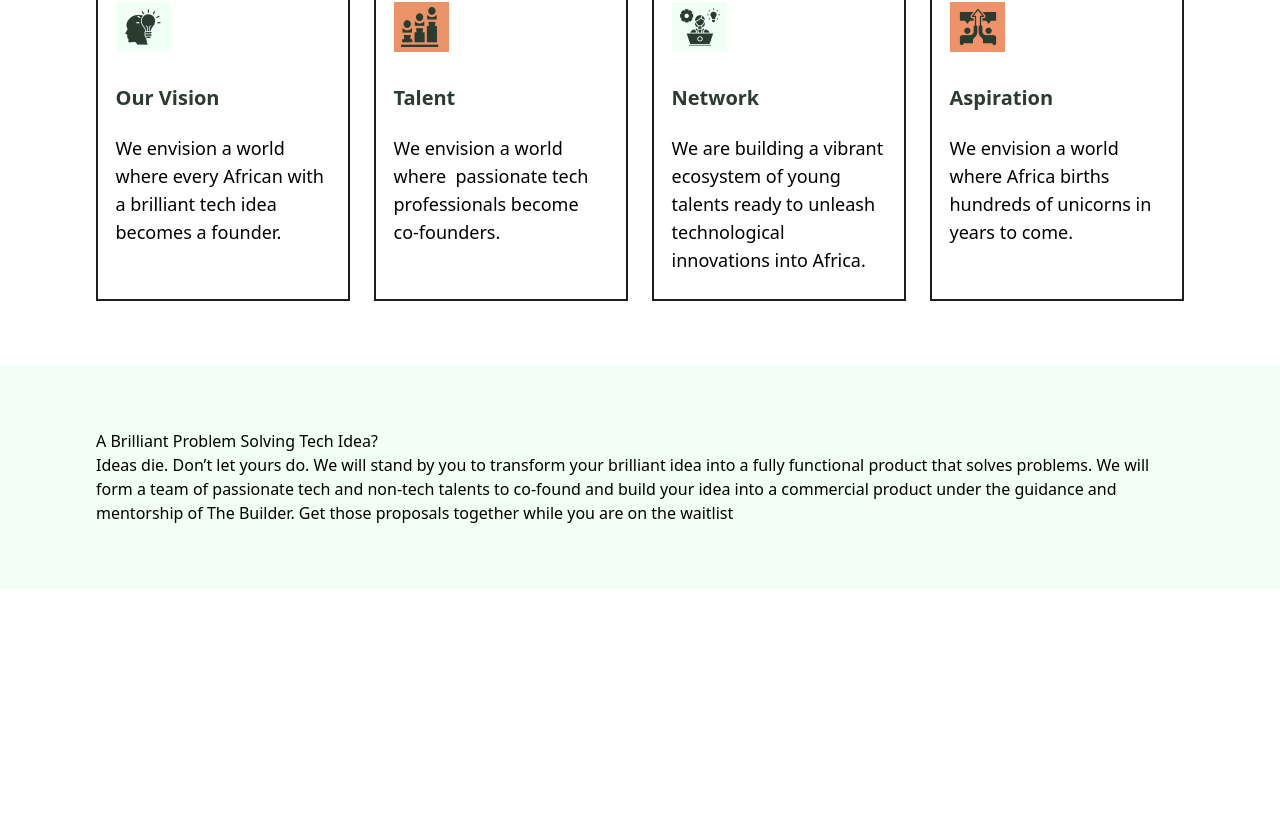
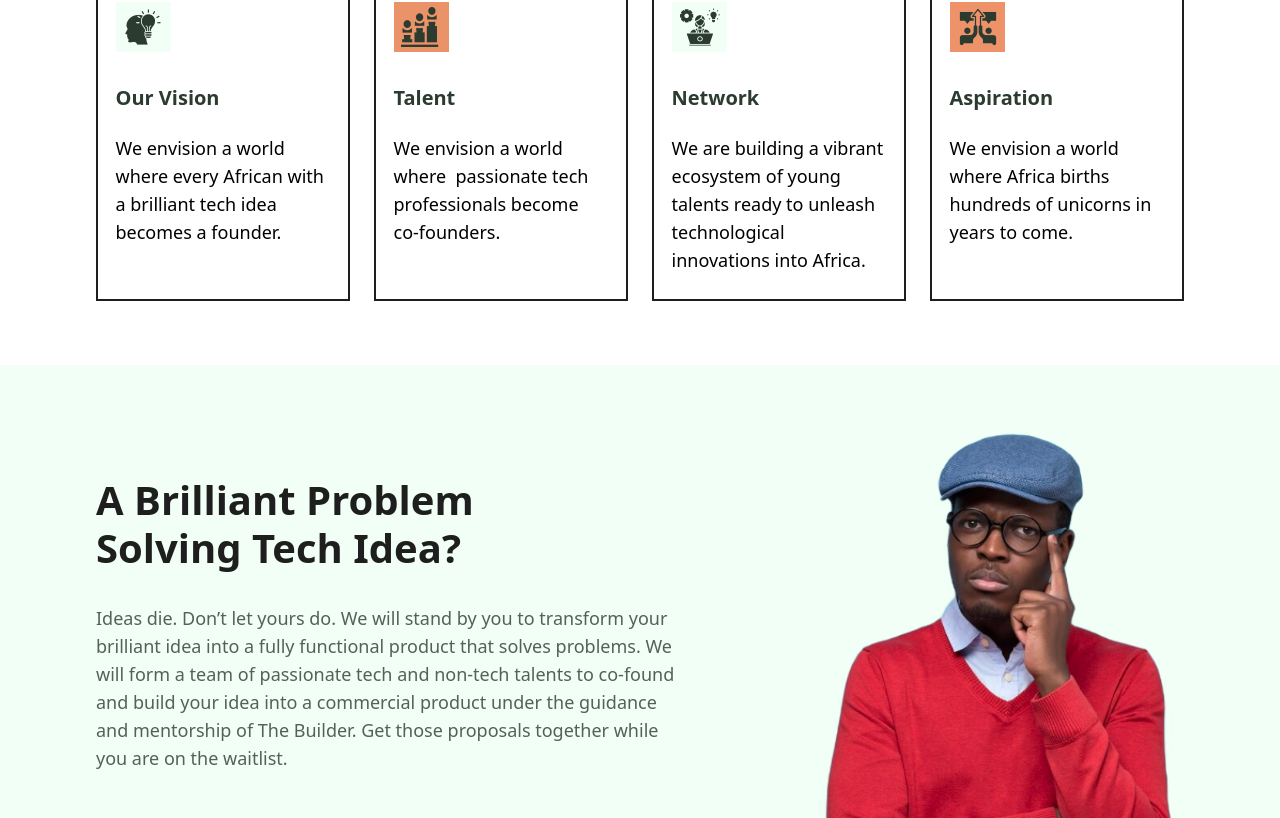
Before and after one commit to BowaDAO/Beud, a React (Vite) app: page / in a window 1280 px wide. Shown: the part 1100-1918 px from the top of the page. Before the commit the page ends 1689 px from the top, so only its background shows below. Built offline with nearby package versions, Linux system fonts and the light colour scheme.

Commit message:
idea container

```diff
--- a/src/constants/images.jsx
+++ b/src/constants/images.jsx
@@ -1,3 +1,5 @@
 import heroimage from "../assets/Images/heroimage.png";
+import idea from "../assets/Images/idea.png";
+import techie from "../assets/Images/techie.png";
 
-export default { heroimage };
+export default { heroimage, idea, techie };
--- a/src/containers/Idea.jsx
+++ b/src/containers/Idea.jsx
@@ -1,20 +1,25 @@
 import React from "react";
+import { images } from "../constants";
 
 const Idea = () => {
   return (
-    <section className="lg:px-24 lg:py-16 bg-light">
-      <article>
-        <h1>A Brilliant Problem Solving Tech Idea?</h1>
-        <p>
+    <section className="flex items-center lg:flex-row flex-col lg:px-24 pt-12 md:pt-16 bg-light lg:gap-[128px] md:gap-12 gap-8 md:px-[124px] px-4">
+      <article className="flex flex-col lg:items-start items-center lg:text-start text-center gap-4 md:gap-8 lg:max-w-[638px]">
+        <h1 className="text-2xl md:text-[40px] lg:leading-[48px] text-black font-bold lg:max-w-[398px] md:max-w-[509px]">
+          A Brilliant Problem Solving Tech Idea?
+        </h1>
+        <p className="text-lg font-medium text-grey">
           Ideas die. Don’t let yours do. We will stand by you to transform your
           brilliant idea into a fully functional product that solves problems.
           We will form a team of passionate tech and non-tech talents to
           co-found and build your idea into a commercial product under the
           guidance and mentorship of The Builder. Get those proposals together
-          while you are on the waitlist
+          while you are on the waitlist.
         </p>
       </article>
-      <div></div>
+      <div className="max-w-[482px]">
+        <img src={images.idea} className="w-full" />
+      </div>
     </section>
   );
 };
```
